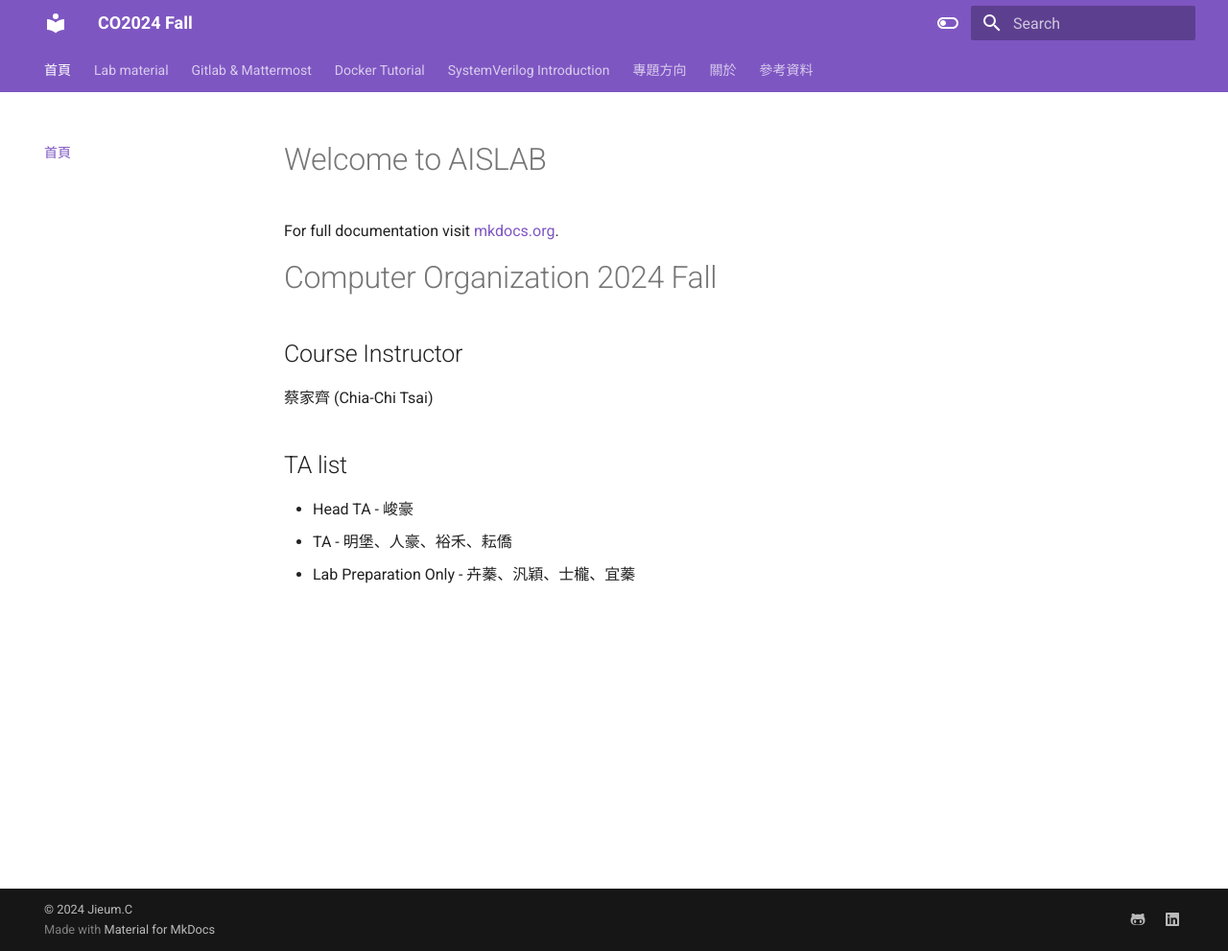
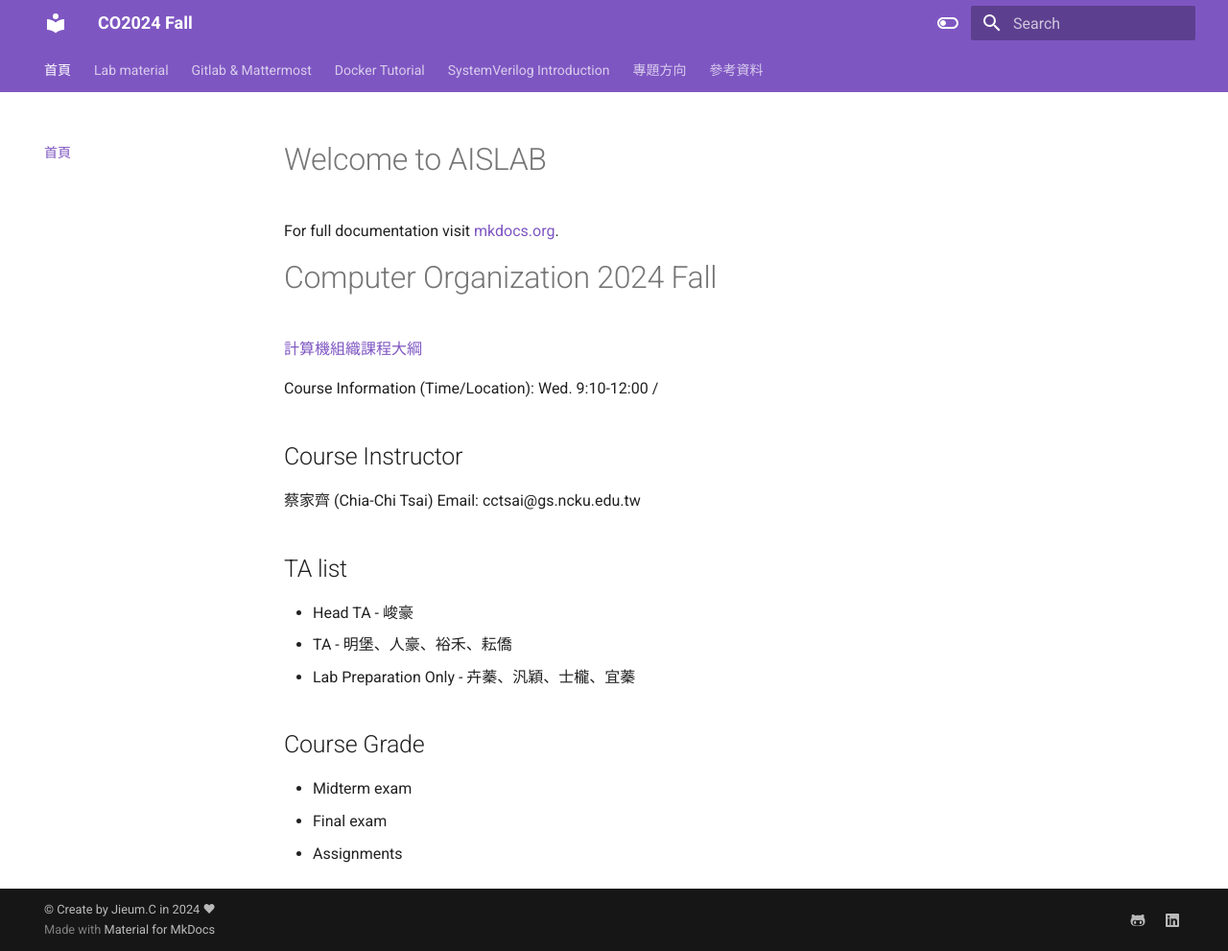
Before and after one commit to Jieumban/Test_mkdocs-, an MkDocs documentation site: the page built from docs/index.md, in a window 1280 px wide and 991 px high. Shown: the whole window at 96% size. Built offline with MkDocs 1.6.1 and Material for MkDocs 9.7.7, drawn with Linux system fonts in a browser that asks for light colours.

Commit message:
update 080214

```diff
--- a/docs/index.md
+++ b/docs/index.md
@@ -4,11 +4,22 @@ For full documentation visit [mkdocs.org](https://www.mkdocs.org).
 
 # Computer Organization 2024 Fall
 
+[計算機組織課程大綱](https://class-qry.acad.ncku.edu.tw/syllabus/online_display.php?syear=0113&sem=1&co_no=E221700&class_code=2)
+
+Course Information (Time/Location): Wed. 9:10-12:00 /
+
 ## Course Instructor
 蔡家齊 (Chia-Chi Tsai)
+Email: cctsai@gs.ncku.edu.tw
 
 ## TA list
 
 - Head TA -  峻豪
 - TA - 明堡、人豪、裕禾、耘僑
 - Lab Preparation Only -  卉蓁、汎穎、士櫳、宜蓁
+
+## Course Grade
+
+- Midterm exam
+- Final exam
+- Assignments
--- a/mkdocs.yml
+++ b/mkdocs.yml
@@ -55,7 +55,7 @@ markdown_extensions:
       emoji_generator: !!python/name:materialx.emoji.to_svg
 
 copyright: |
-  &copy; 2024 <a href=""  target="_blank" rel="noopener">Jieum.C</a>
+  &copy; Create by <a href=""  target="_blank" rel="noopener">Jieum.C</a> in 2024 ♥
 nav:
   - 首頁: index.md
   - Lab material:
@@ -72,5 +72,4 @@ nav:
   - Docker Tutorial: docker.md
   - SystemVerilog Introduction: sv.md
   - 專題方向: projects.md
-  - 關於: about.md
   - 參考資料: references.md
```
Also changed, not shown: docs/about.md (deleted).
